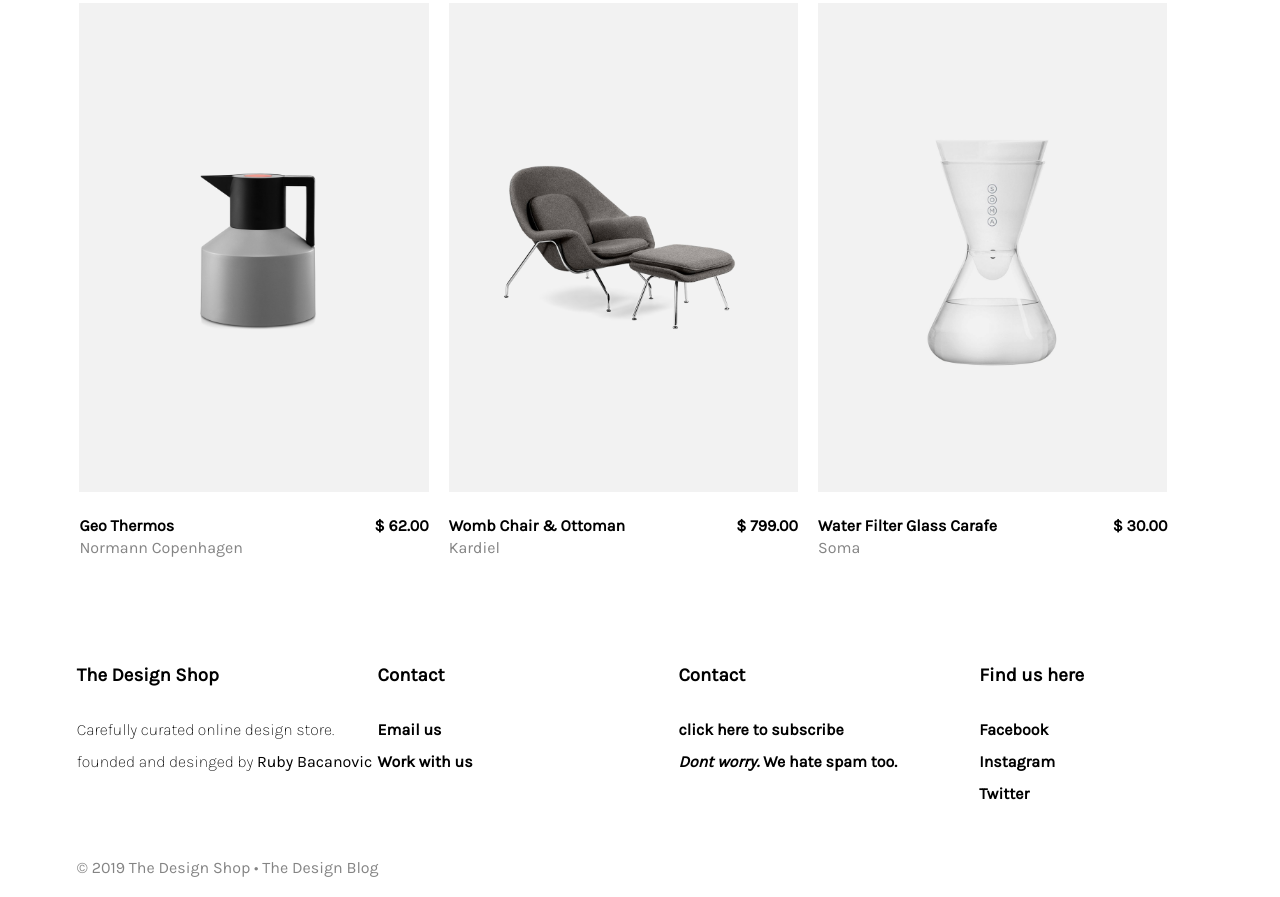
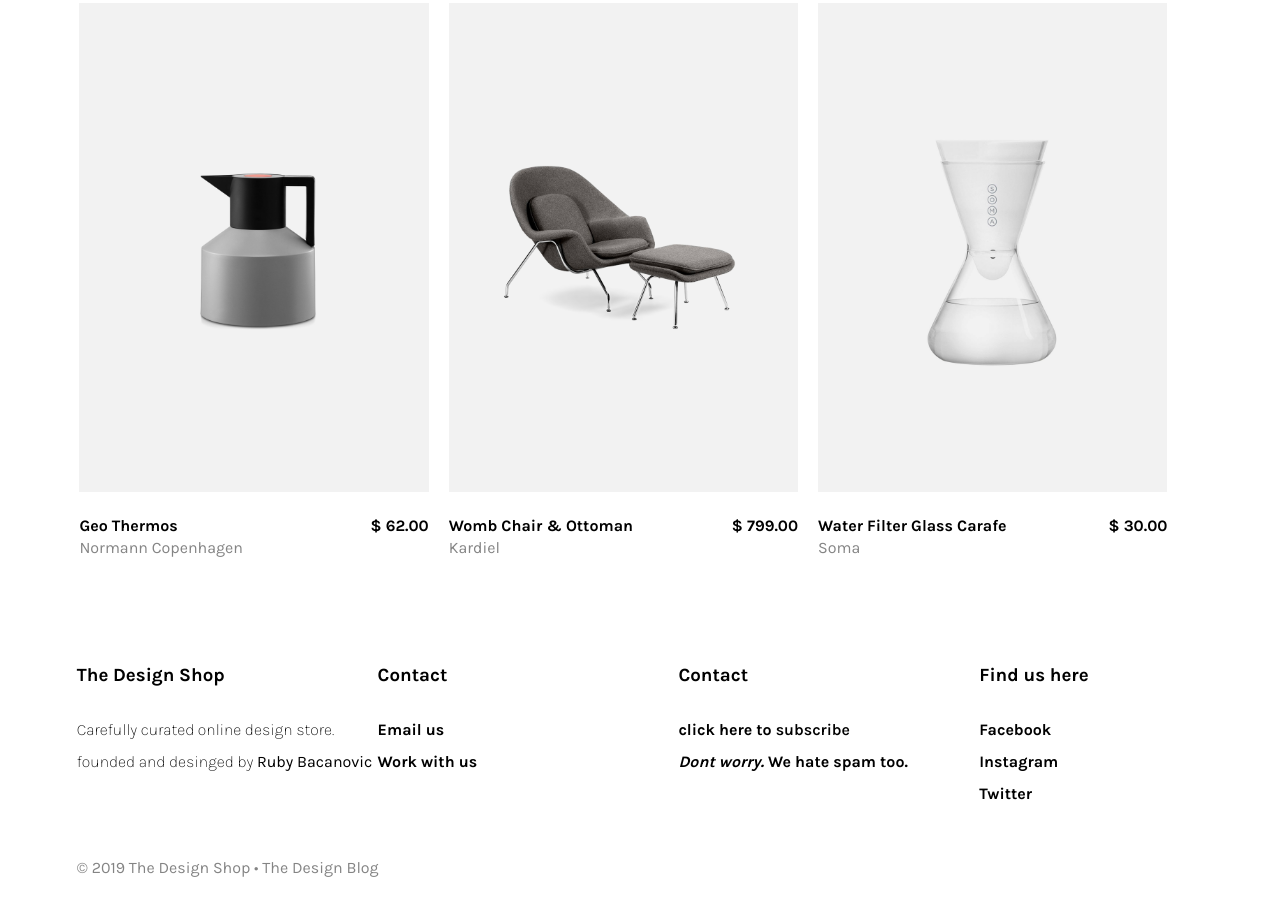
Before and after one commit to Chenchenlin789/The_Designer_Shop, a plain HTML site: page index.html in a window 1280 px wide. Shown: the part 8302-9199 px from the top of the page. Drawn offline with Linux system fonts and the light colour scheme.

Commit message:
copyright

```diff
--- a/assets/css/style.css
+++ b/assets/css/style.css
@@ -1,7 +1,7 @@
 /* Font: Karla
 Farbe: #323A45 / #848484 */
 
-@import url('https://fonts.googleapis.com/css2?family=Karla:wght@200;300;400&display=swap');
+@import url('https://fonts.googleapis.com/css2?family=Karla:wght@200;300;400;600;700&display=swap');
 
 /* general styling */
 * {
@@ -84,7 +84,6 @@ li {
     gap: 20px;
     margin-left: 7.3%;
     width: 100%;
-
 }
 
 /* 1. product */
@@ -108,8 +107,6 @@ li {
     justify-content: space-between;
     margin: 20px 0 40px 0;
     font-size: 1em;
-
-
 }
 
 /* 3. product */
@@ -136,11 +133,9 @@ li {
     font-size: 1em;
     line-height: 2;
 }
-
 .space {
     padding-bottom: 20px;
 }
-
 
 
 /* Footer */
--- a/index.html
+++ b/index.html
@@ -533,7 +533,7 @@
 
 <div >
     <h3 class="space">Contact</h3>
-    <h4>click here to <span style="font-weight: 700"> <b>subscribe </b></span> </h4>
+    <h4>click here to <span style="font-weight: 600">subscribe </span> </h4>
     <h4> <span style="font-style: italic" > Dont worry.</span> We hate spam too.</h4>
 </div>
 
@@ -546,6 +546,7 @@
 
 </section>
 
+<!-- footer -->
 <footer>
 <p> © 2019 The Design Shop • The Design Blog</p>
 </footer>
```
Also changed, not shown: 1 other file.
